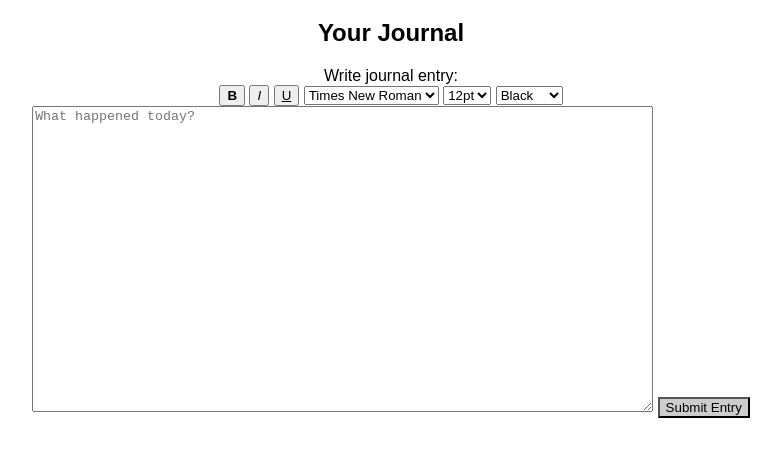
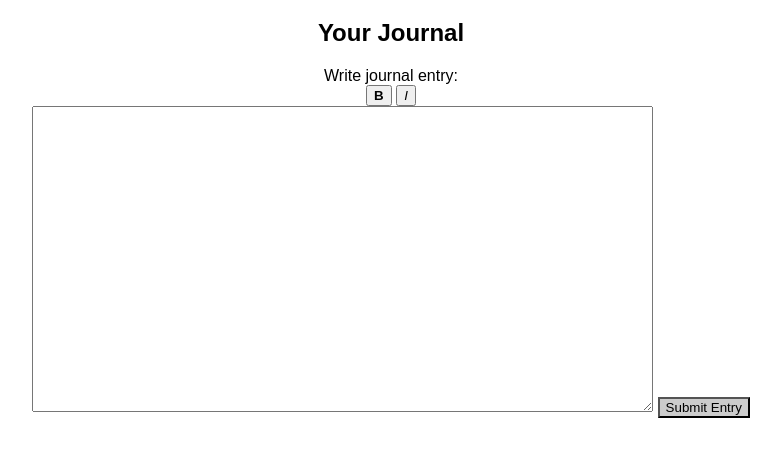
Before and after one commit to jamesuni/wdcgroupprac, a plain HTML site: page pageJournal.html in a window 1280 px wide. Shown: the part 61-518 px from the top of the page, without its empty margins (249-1030 px from the left). Drawn offline with Linux system fonts and the light colour scheme.

```diff
--- a/pageJournal.html
+++ b/pageJournal.html
@@ -8,10 +8,8 @@
 
         function setup() //commands to be executed at the start of the page loading
         {
-//             document.getElementById('buttonBold').style.backgroundColor = "lightblue";
-//             document.getElementById('buttonItalic').style.backgroundColor = "lightblue";
-            document.getElementById('textColor').firstElementChild.style.color = "blue";
-
+             document.getElementById('buttonBold').style.backgroundColor = "lightblue";
+             document.getElementById('buttonItalic').style.backgroundColor = "lightblue";
         }
 
         function boldText()
@@ -40,33 +38,6 @@
                 }
         }
 
-        function underlineText()
-        {
-            if (document.getElementById('journalText').style.textDecoration == "underline")
-                {
-                   document.getElementById('journalText').style.textDecoration = "none"; /* 'none' not 'normal' */
-                   document.getElementById('buttonUnderline').style.backgroundColor = "transparent";
-                }
-            else{
-                    document.getElementById('journalText').style.textDecoration = "underline";
-                    document.getElementById('buttonUnderline').style.backgroundColor = "lightblue";
-                }
-        }
-
-        function chooseFont()
-        {
-            document.getElementById('journalText').style.fontFamily = textFont.value;
-        }
-
-         function chooseSize()
-        {
-            document.getElementById('journalText').style.fontSize = textSize.value;
-        }
-
-        function chooseColor()
-        {
-             document.getElementById('journalText').style.color = textColor.value;
-        }
 
     </script>
 
@@ -77,71 +48,31 @@
         </head>
 
 
-<div1>
-        <h1> Journal Website </h1>
-</div1>
-
-
-<div2>
-
-
-
-
+    <h1> Journal Website </h1>
 
     <h2> Your Journal </h2>
 
 
             Write journal entry: <br>
     <button onclick="boldText()" id="buttonBold"> B </button>
+
     <button onclick="italicText()" id="buttonItalic">I</button>
-    <button onclick="underlineText()" id="buttonUnderline">U</button>
-
-        <select id="textFont" onchange = "chooseFont()">
-            <option value="Times New Roman">Times New Roman</option>
-            <option value="Arial">Arial </option>
-            <option value="Courier">Courier</option>
-            <option value="Verdana"> Verdana</option>
-            <option value="Impact"> Impact</option>
-
-        </select>
-
-        <select id="textSize" onchange = "chooseSize()"> <!-- 'onchange' replaced 'onclick'-->
-            <option value="12px"> 10pt </option>
-            <option value="12px" selected> 12pt </option>
-            <option value="14px"> 14pt </option>
-            <option value="16px"> 16pt </option>
-            <option value="18px"> 18pt </option>
-            <option value="20px"> 20pt </option>
-            <option value="22px"> 22pt </option>
-            <option value="24px"> 24pt </option>
-            <option value="26px"> 26pt </option>
-        </select>
-
-        <select id="textColor" onchange = "chooseColor()">
-            <option value="black" > Black </option> <!-- it is impossible to style <option> elements -->
-            <option value= "blue" > Blue </option>
-            <option value="red"   > Red </option>
-            <option value="green" > Green  </option>
-            <option value="yellow" >Yellow  </option>
-            <option value="pink"  > Pink  </option>
-            <option value="cyan" >  Cyan  </option>
-            <option value="grey" >  Grey  </option>
-            <option value="orange" >Orange  </option>
-            <option value="brown" > Brown  </option>
-            <option value="white" > White  </option>
-            <option value="beige" > Beige  </option>
-        </select>
 
     <form action="/action_page.php" method="get">
 
-    <textarea placeholder="What happened today?" rows="20" cols="75" id="journalText" ></textarea>
+
+
+
+    <textarea rows="20" cols="75" id="journalText">
+    </textarea>
+
+
 
     <button name="name" value="value" type="submit" id="submit"> Submit Entry </button>
 
 
     </form>
 
-</div2>
 
 
 </html>
--- /dev/null
+++ b/pageLogin.html
@@ -0,0 +1,76 @@
+
+
+<!DOCTYPE html>
+<html>
+
+        <head>
+        <link rel="stylesheet" href="mainTheme.css">
+        </head>
+
+
+    <h1> Journal Website </h1>
+
+    <h2> Account Sign-Up </h2>
+
+
+    <form action="/action_page.php" method="get">
+
+    Enter email: <br>  <!-- <br> = break -->
+    <input type="text"> <br>
+
+    Enter password <br>
+    <input type="password"> <br> <br>
+
+    <input type="radio" name="yes" value="no" checked> Receive mail about cats <br>
+    <input type="radio" name="yes" value="no"> Receive more mail about cats <br> <br>
+
+    <button name="name" value="value" type="submit" id="submit"> Signup </button>
+
+    </form>
+
+
+
+
+
+<!--
+     getting a name prompt
+    <script type="text/javascript">
+
+    var name = prompt("What is your name?", "Type you name here");
+    alert("Hi " + name + "\nHope you are enjoying JavaScript!");
+
+    </script>
+-->
+
+
+<!--
+     getting an age prompt
+    <script type="text/javascript">
+
+    var age = prompt("What is your age?", "Type you age here");
+        if (age < 18)
+            {
+                alert("You are under 18, so no website for you!");
+            }
+        else
+            {
+                alert("You are over 18, still no website for you!");
+            }
+
+    </script>
+-->
+
+
+
+
+
+
+
+
+</html>
+
+
+<!---- the webpage has two main pages.
+1. signup page: user inputs stuff to create account
+2. notes page: user writes notes, looks at previous notes, etc
+-->
```
